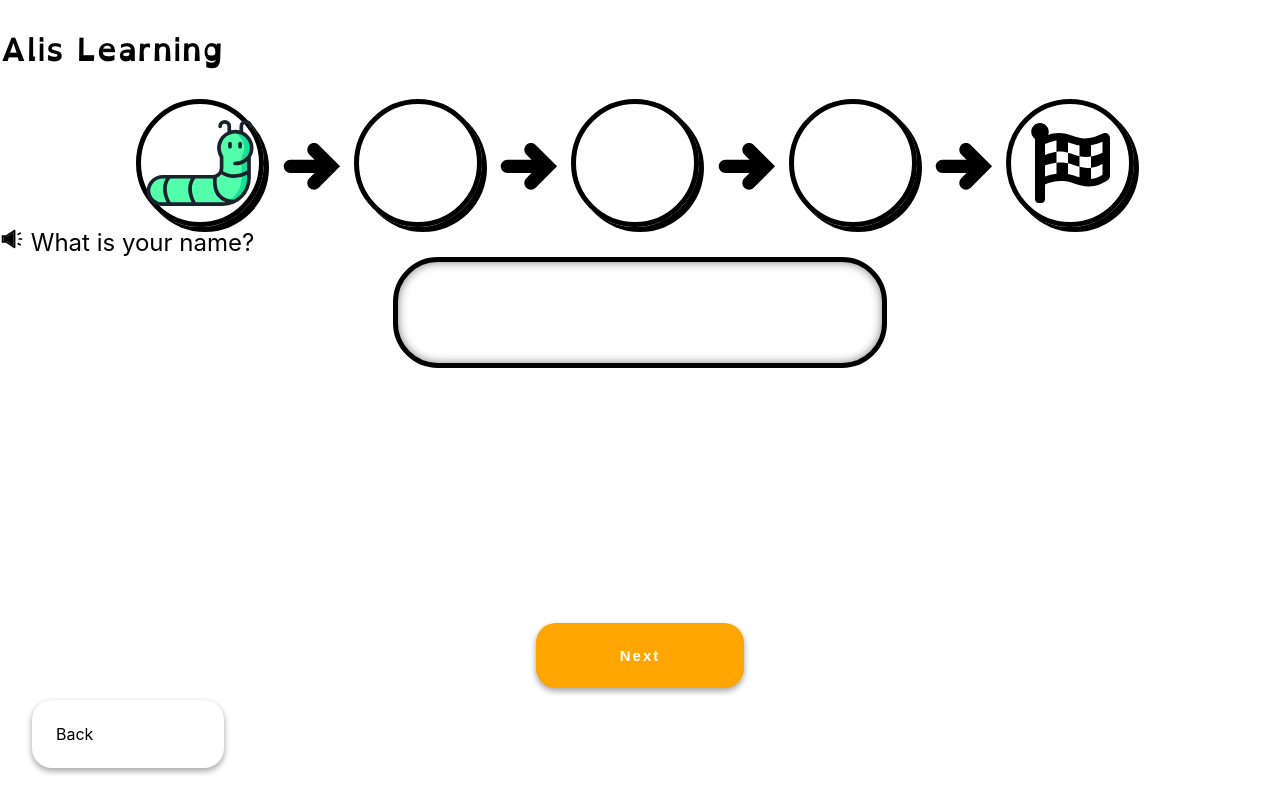
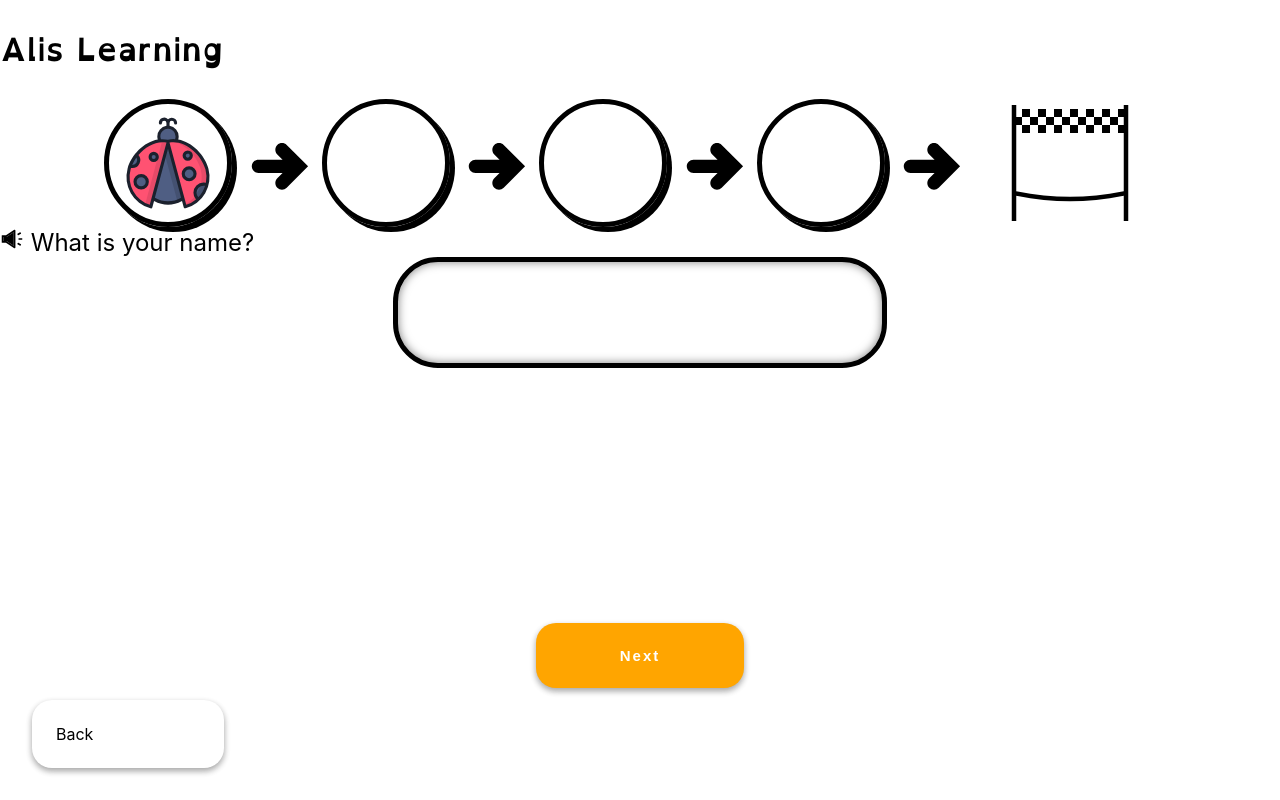
Before and after one commit to fac24/alis-learning, a Next.js app: page /learner-onboarding/name in a window 1280 px wide. Built offline with nearby package versions, Linux system fonts and the light colour scheme.

Commit message:
Learner onboarding progress indicator nearly done

```diff
--- a/components/LearnerOnboardingProgressBar.js
+++ b/components/LearnerOnboardingProgressBar.js
@@ -1,8 +1,10 @@
 import LearnerOnboardingProgressBarList from "./Styled-Components/LearnerOnboardingProgressBarList";
 import LearnerOnboardingProgressBarListItem from "./Styled-Components/LearnerOnboardingProgressBarListItem";
+import LearnerOnboardingProgressBarListItemFinal from "./Styled-Components/LearnerOnboardingProgressBarListItemFinal";
 import { GiFinishLine, GiCheckeredFlag } from "react-icons/gi";
 import { FaFlagCheckered } from "react-icons/fa";
 import { TiArrowRightThick } from "react-icons/ti";
+import Image from "next/image";
 
 export default function LearnerOnboardingProgressBar({
   stepNumber,
@@ -16,26 +18,45 @@ export default function LearnerOnboardingProgressBar({
   // So make a loop that counts from 0 to the total number of steps.
   for (let i = 1; i <= totalSteps; i++) {
     // If the loop counter is equal to the step that the user is on...
-    if (i === stepNumber) {
+    if (i === stepNumber && i !== totalSteps) {
       // Then show their avatar in the
       mySteps.push(
         <>
           <LearnerOnboardingProgressBarListItem>
             {/* Avatar goes here */}
-            <img src="/avatars/caterpillar.svg" />
+            <Image
+              src="/avatars/ladybird.svg"
+              alt="avatar"
+              width="100"
+              height="100"
+            />
           </LearnerOnboardingProgressBarListItem>
           <LearnerOnboardingProgressBarListItem>
             <TiArrowRightThick size="5rem" />
           </LearnerOnboardingProgressBarListItem>
         </>
       );
+    } else if (i === stepNumber && i === totalSteps) {
+      mySteps.push(
+        <>
+          <LearnerOnboardingProgressBarListItemFinal>
+            <GiFinishLine size="8rem" />
+            <Image
+              src="/avatars/ladybird.svg"
+              alt="avatar"
+              width="100"
+              height="100"
+            />
+          </LearnerOnboardingProgressBarListItemFinal>
+        </>
+      );
     } else if (i === totalSteps) {
       mySteps.push(
-        <LearnerOnboardingProgressBarListItem>
-          {/* <GiFinishLine size="5rem" /> */}
+        <LearnerOnboardingProgressBarListItemFinal>
+          <GiFinishLine size="8rem" />
           {/* <GiCheckeredFlag size="5rem" /> */}
-          <FaFlagCheckered size="5rem" />
-        </LearnerOnboardingProgressBarListItem>
+          {/* <FaFlagCheckered size="5rem" /> */}
+        </LearnerOnboardingProgressBarListItemFinal>
       );
     } else {
       mySteps.push(
--- a/components/Styled-Components/LearnerOnboardingProgressBarListItem.js
+++ b/components/Styled-Components/LearnerOnboardingProgressBarListItem.js
@@ -5,6 +5,7 @@ const LearnerOnboardingProgressBarListItem = styled.li`
   display: flex;
   height: 8rem;
   justify-content: center;
+  position: relative;
 
   &:nth-child(2n + 1) {
     border: 5px solid black;
--- /dev/null
+++ b/components/Styled-Components/LearnerOnboardingProgressBarListItemFinal.js
@@ -0,0 +1,13 @@
+import styled from "styled-components";
+
+const LearnerOnboardingProgressBarListItemFinal = styled.li`
+  align-items: center;
+  display: flex;
+  height: 8rem;
+  justify-content: center;
+  position: relative;
+  margin-right: 0.6rem;
+  width: 12rem;
+`;
+
+export default LearnerOnboardingProgressBarListItemFinal;
--- a/pages/learner-onboarding/background-selection.js
+++ b/pages/learner-onboarding/background-selection.js
@@ -4,7 +4,7 @@ export default function LearnerBackgroudSelection() {
   return (
     <LearnerOnboardingLayout
       ttsTitle="Click the colours to change the background."
-      stepNumber="4"
+      stepNumber={4}
       nextStep="onboarding-done"
       previousStep="font-size-selection"
     />
--- a/pages/learner-onboarding/font-selection.js
+++ b/pages/learner-onboarding/font-selection.js
@@ -35,6 +35,7 @@ export default function LearnerFontsSelection() {
     <>
       <LearnerOnboardingLayout
         ttsTitle="What is easier to read?"
+        stepNumber={2}
         nextStep="font-size-selection"
         previousStep="name"
         children={html}
--- a/pages/learner-onboarding/font-size-selection.js
+++ b/pages/learner-onboarding/font-size-selection.js
@@ -32,6 +32,7 @@ export default function LearnerFontSizesSelection() {
     <>
       <LearnerOnboardingLayout
         ttsTitle="What is easier to read?"
+        stepNumber={3}
         nextStep="background-selection"
         previousStep="font-selection"
         children={html}
--- a/pages/learner-onboarding/onboarding-done.js
+++ b/pages/learner-onboarding/onboarding-done.js
@@ -5,7 +5,7 @@ export default function OnboardingDone() {
     <LearnerOnboardingLayout
       ttsTitle="Well done! Now you're ready to play a game."
       // we need to change this next step once we have the map page!
-      stepNumber="5"
+      stepNumber={5}
       previousStep="background-selection"
       nextStep="/"
       completed="true"
```
